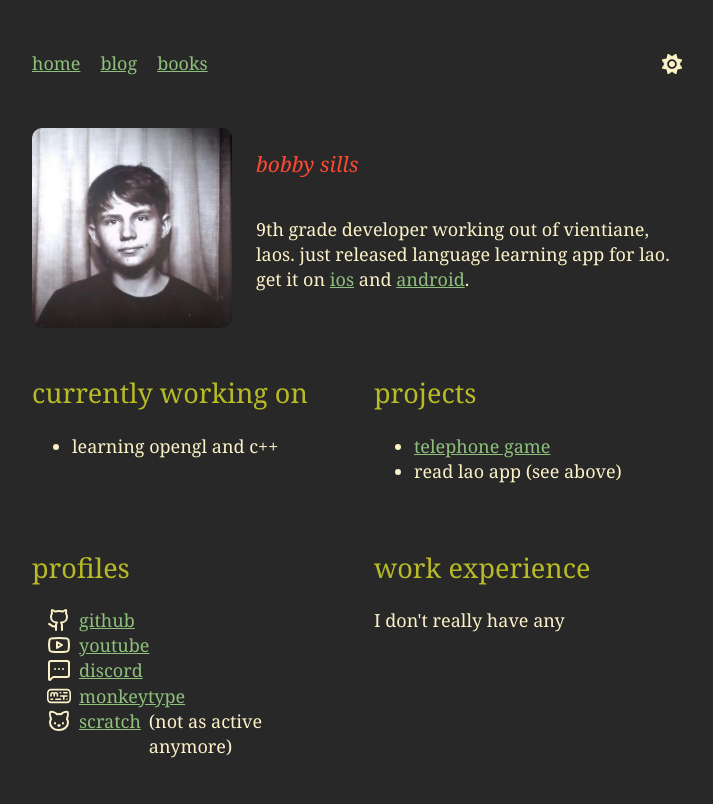
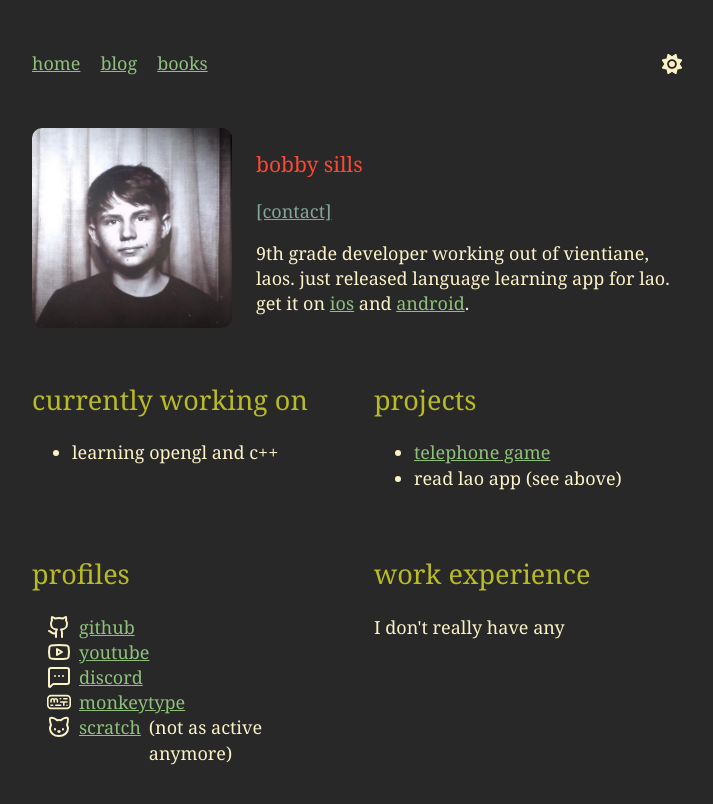
Before and after one commit to bobby-sills/bobby-sills.github.io, a Svelte app: page / in a window 1280 px wide. Shown: the top 804 px of the page, without its empty margins (278-991 px from the left). Built offline with nearby package versions, Linux system fonts and the light colour scheme.

Commit message:
added email

```diff
--- a/src/Home.svelte
+++ b/src/Home.svelte
@@ -28,6 +28,9 @@
 			style:min-width="300px"
 		>
 			<h3>bobby sills</h3>
+			<a href="mailto:bobbysills@bobbysills.dev" style="color:var(--blue);"
+				>[contact]</a
+			>
 			<p>
 				9th grade developer working out of vientiane, laos. just released
 				language learning app for lao. get it on
@@ -172,7 +175,6 @@
 	}
 	h3 {
 		font-weight: normal;
-		font-style: italic;
 		color: var(--red);
 	}
 </style>
```
